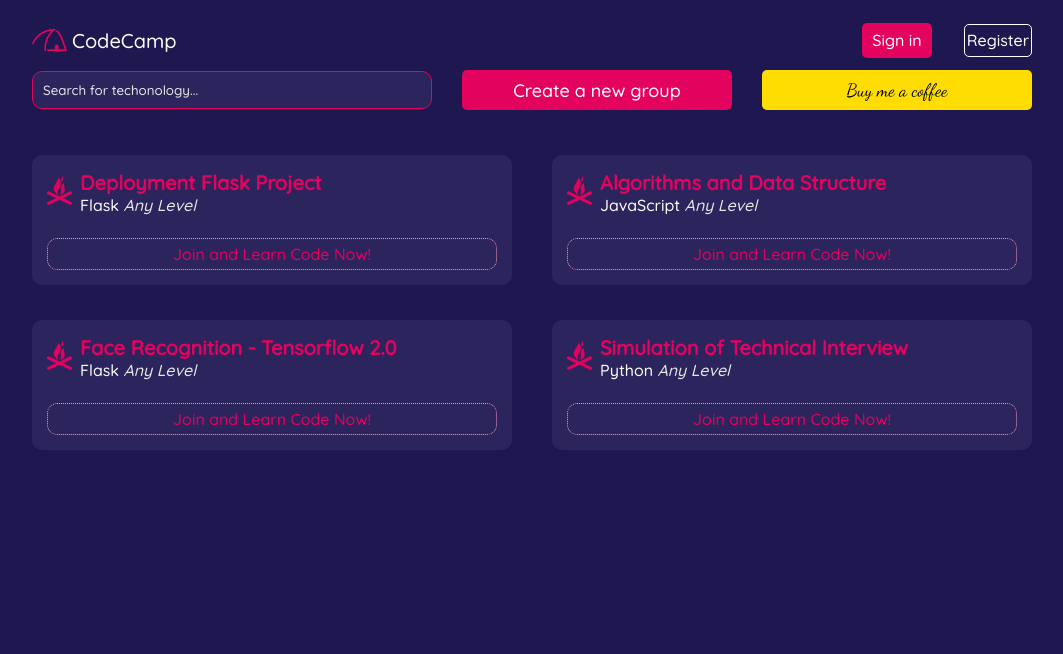
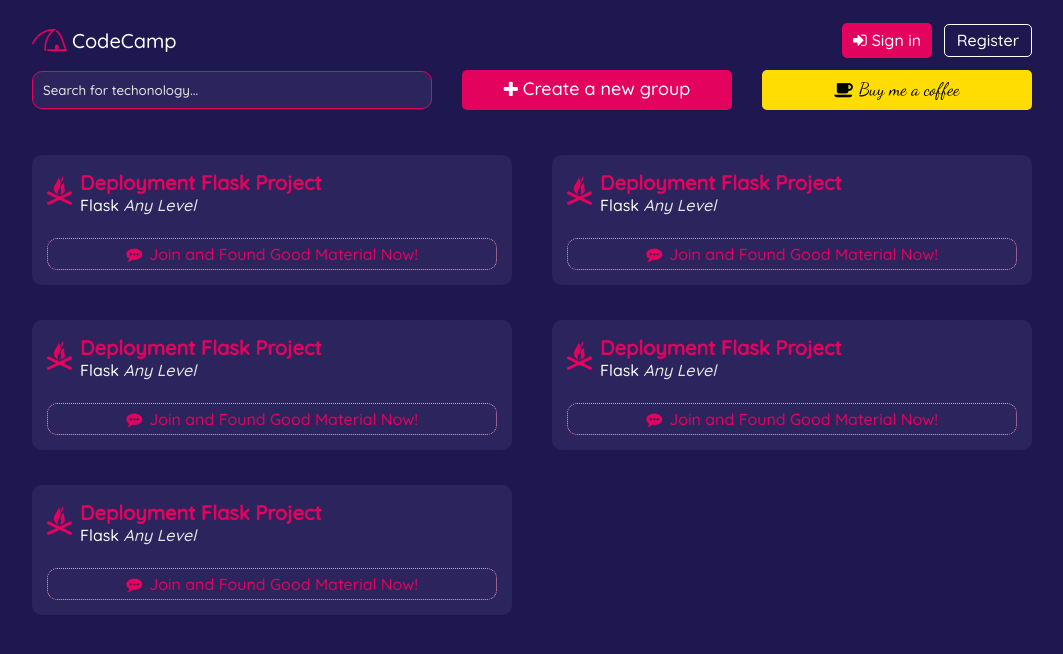
Before and after one commit to Jhomar1158-ux/code-camp, a Flask app: page / in a window 1280 px wide. Shown: the top 654 px of the page, without its empty margins (108-1171 px from the left). Run offline with Flask 2, Linux system fonts and the light colour scheme; some web fonts are replaced.

Commit message:
añadi iconos

```diff
--- a/flask_app/static/CSS/style.css
+++ b/flask_app/static/CSS/style.css
@@ -55,9 +55,12 @@ header{
     display: flex;
     justify-content: space-between;
     align-items: center;
-    width: 170px;
+    width: 190px;
     height: 40px;
 }
+
+
+
 
 .accesos a{
     text-decoration: none;
@@ -68,12 +71,17 @@ header{
     border-radius: 5px;
     padding: 5px;
     height: 25px;
-    width: 60px;
+    width: 80px;
     display: flex;
     justify-content: center;
     align-items: center;
     font-size: 16px;
 }
+
+.signin i{
+    margin-right: 5px;
+}
+
 
 .register{
     color: white;
@@ -81,7 +89,7 @@ header{
     border-radius: 5px;
     padding: 3px;
     height: 25px;
-    width: 60px;
+    width: 80px;
     display: flex;
     justify-content: center;
     align-items: center;
@@ -127,6 +135,16 @@ nav{
     justify-content: center;
     font-size: 18px;
 }
+
+.newGroup i{
+    margin-right: 5px;
+}
+
+.newGroup p{
+    margin-bottom: 3px;
+}
+
+
 .buyMe{
     color: black;
     background-color: #ffdd02;
@@ -138,8 +156,21 @@ nav{
     align-items: center;
     justify-content: center;
     font-size: 18px;
+
+}
+
+
+.buyMe i{
+    margin-right: 5px;
+}
+
+.buyMe p{
+    margin-bottom: 3px;
     font-family: 'Dancing Script', cursive;
 }
+
+
+
 
 /* ===============MAIN================ */
 
@@ -221,6 +252,11 @@ main{
     justify-content: center;
     align-items: center;
 }
+
+.btn_group i{
+    margin-right: 7px;
+}
+
 
 .btn_group:hover{
     border: 1px dotted #E3025E;
--- a/flask_app/templates/index.html
+++ b/flask_app/templates/index.html
@@ -10,6 +10,10 @@
     <link rel="preconnect" href="https://fonts.gstatic.com" crossorigin>
     <link href="https://fonts.googleapis.com/css2?family=Quicksand:wght@500&family=Roboto:wght@300&display=swap" rel="stylesheet">
     <link href="https://fonts.googleapis.com/css2?family=Dancing+Script&family=Hurricane&family=Inspiration&family=Quicksand:wght@500&family=Roboto:wght@300&display=swap" rel="stylesheet">
+
+    <link rel="stylesheet" href="https://cdnjs.cloudflare.com/ajax/libs/font-awesome/4.7.0/css/font-awesome.min.css">
+
+
 </head>
 <body>
     <header>
@@ -22,7 +26,10 @@
                     </a>
                 </div>
                 <div class="accesos">
-                    <a href="/login-view" class="signin">Sign in</a>
+                    <a href="/login-view" class="signin">
+                        <i class="fa fa-sign-in" aria-hidden="true"></i>
+                        <p>Sign in</p>
+                    </a>
                     <a href="/register-view" class="register">Register</a>
                 </div>
             </div>
@@ -32,8 +39,14 @@
                         <input type="search" name="" id="" class="search1"
                         value="Search for techonology...">
                     </form>
-                    <a href="#" class="newGroup">Create a new group</a>
-                    <a href="" class="buyMe">Buy me a coffee</a>
+                    <a href="#" class="newGroup">
+                        <i class="fa fa-plus" aria-hidden="true"></i>
+                        <p>Create a new group</p>
+                    </a>
+                    <a href="" class="buyMe">
+                        <i class="fa fa-coffee" aria-hidden="true"></i>
+                        <p>Buy me a coffee</p>
+                    </a>
                 </div>
             </nav>
         </div>
@@ -51,7 +64,10 @@
                         <p class="cardContentTech">Flask <em>Any Level</em></p>
                     </div>
                 </div>
-                <a href="#" class="btn_group">Join and Learn Code Now!</a>
+                <a href="#" class="btn_group">
+                    <i class="fa fa-commenting" aria-hidden="true"></i>
+                    <p>Join and Found Good Material Now!</p>
+                </a>
             </div>
             <div class="cardGroup">
                 <div class="cardContent">
@@ -59,11 +75,14 @@
                         <img src="../static/IMG/Fogata.svg" alt="icono_fogata">
                     </div>
                     <div class="cardContent_1">
-                        <p class="cardContent_title">Algorithms and Data Structure</p>
-                        <p class="cardContentTech">JavaScript <em>Any Level</em></p>
+                        <p class="cardContent_title">Deployment Flask Project</p>
+                        <p class="cardContentTech">Flask <em>Any Level</em></p>
                     </div>
                 </div>
-                <a href="#" class="btn_group">Join and Learn Code Now!</a>
+                <a href="#" class="btn_group">
+                    <i class="fa fa-commenting" aria-hidden="true"></i>
+                    <p>Join and Found Good Material Now!</p>
+                </a>
             </div>
             <div class="cardGroup">
                 <div class="cardContent">
@@ -71,11 +90,14 @@
                         <img src="../static/IMG/Fogata.svg" alt="icono_fogata">
                     </div>
                     <div class="cardContent_1">
-                        <p class="cardContent_title">Face Recognition - Tensorflow 2.0</p>
+                        <p class="cardContent_title">Deployment Flask Project</p>
                         <p class="cardContentTech">Flask <em>Any Level</em></p>
                     </div>
                 </div>
-                <a href="#" class="btn_group">Join and Learn Code Now!</a>
+                <a href="#" class="btn_group">
+                    <i class="fa fa-commenting" aria-hidden="true"></i>
+                    <p>Join and Found Good Material Now!</p>
+                </a>
             </div>
             <div class="cardGroup">
                 <div class="cardContent">
@@ -83,15 +105,31 @@
                         <img src="../static/IMG/Fogata.svg" alt="icono_fogata">
                     </div>
                     <div class="cardContent_1">
-                        <p class="cardContent_title">Simulation of Technical Interview</p>
-                        <p class="cardContentTech">Python <em>Any Level</em></p>
+                        <p class="cardContent_title">Deployment Flask Project</p>
+                        <p class="cardContentTech">Flask <em>Any Level</em></p>
                     </div>
                 </div>
-                <a href="#" class="btn_group">Join and Learn Code Now!</a>
+                <a href="#" class="btn_group">
+                    <i class="fa fa-commenting" aria-hidden="true"></i>
+                    <p>Join and Found Good Material Now!</p>
+                </a>
+            </div>
+            <div class="cardGroup">
+                <div class="cardContent">
+                    <div class="fogata">
+                        <img src="../static/IMG/Fogata.svg" alt="icono_fogata">
+                    </div>
+                    <div class="cardContent_1">
+                        <p class="cardContent_title">Deployment Flask Project</p>
+                        <p class="cardContentTech">Flask <em>Any Level</em></p>
+                    </div>
+                </div>
+                <a href="#" class="btn_group">
+                    <i class="fa fa-commenting" aria-hidden="true"></i>
+                    <p>Join and Found Good Material Now!</p>
+                </a>
             </div>
         </div>
-
     </main>
-
 </body>
 </html>
```
Also changed, not shown: flask_app/templates/login.html (+6 -2 lines).
